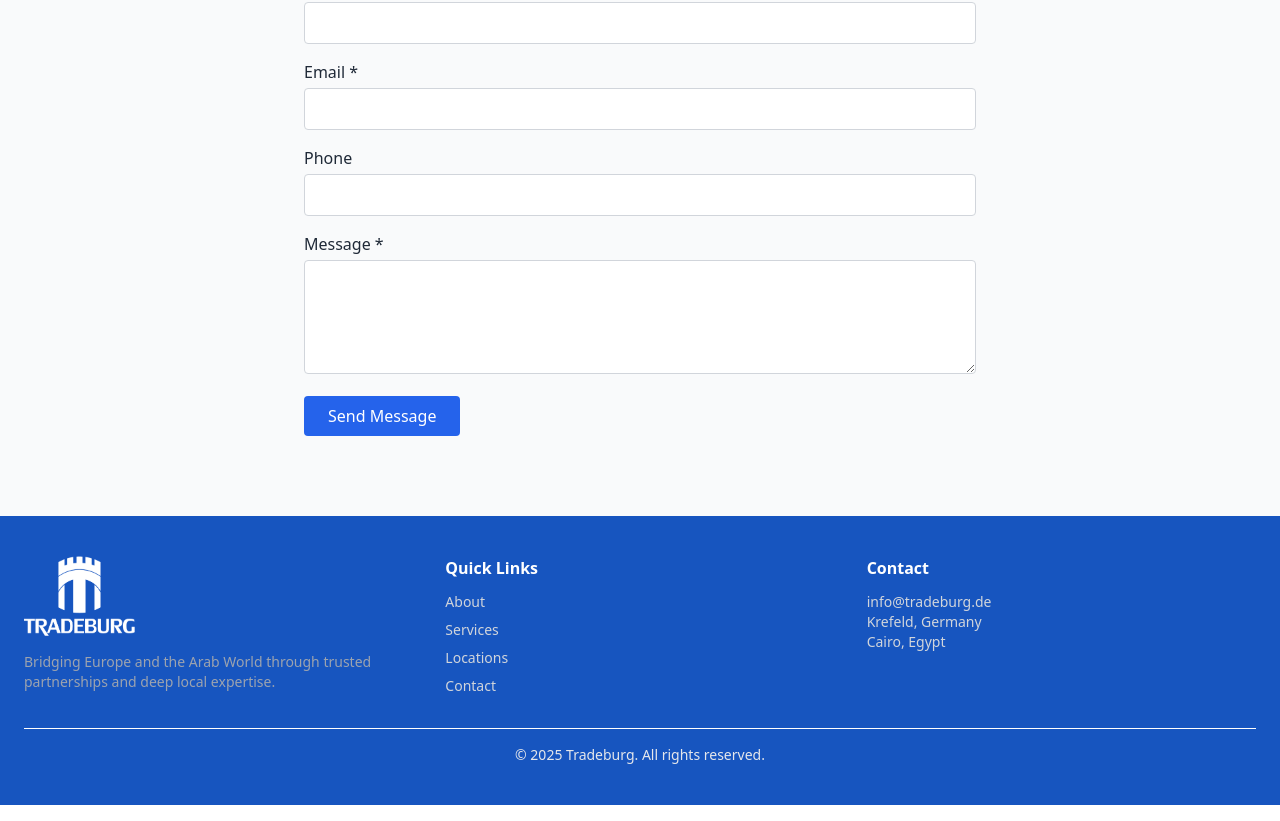
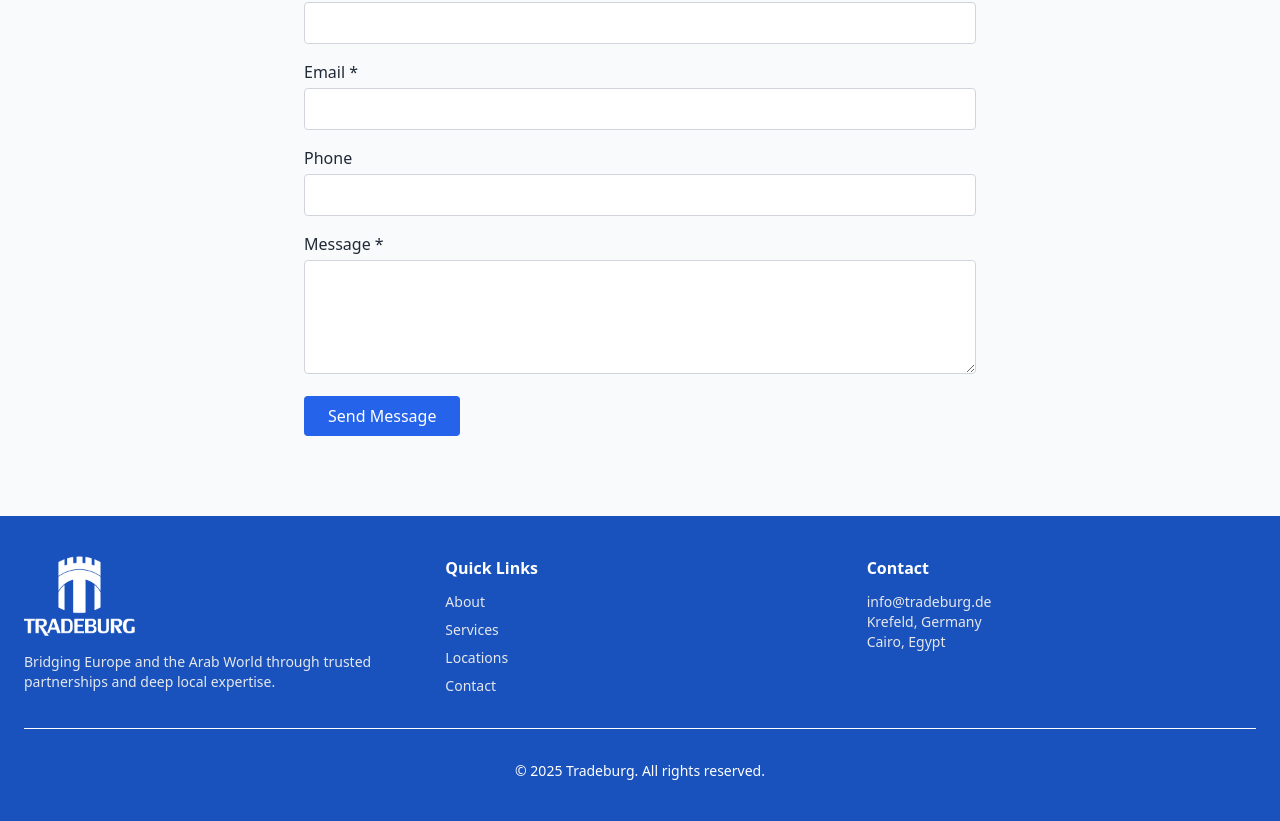
Before and after one commit to ref3at-13/tradeburg, a Next.js app: page / in a window 1280 px wide. Shown: the part 2518-3339 px from the top of the page. Built offline with nearby package versions, Linux system fonts and the light colour scheme.

Commit message:
Footer changes

```diff
--- a/pages/index.js
+++ b/pages/index.js
@@ -179,17 +179,17 @@ export default function Home() {
       </section>
 
       {/* Footer */}
-      <footer className="bg-[#1755BF] text-white py-10 px-6">
+      <footer className="bg-[#1952BC] text-white py-10 px-6">
         <div className="max-w-7xl mx-auto grid md:grid-cols-3 gap-8 text-center md:text-left">
           <div>
             <img src="/Tradeburg Logo White Vertical.png" alt="Tradeburg Logo" className="h-20 mb-4 mx-auto md:mx-0" />
-            <p className="text-sm text-gray-400">
+            <p className="text-sm text-gray-200">
               Bridging Europe and the Arab World through trusted partnerships and deep local expertise.
             </p>
           </div>
           <div>
             <h4 className="font-semibold mb-3 text-white">Quick Links</h4>
-            <ul className="space-y-2 text-sm text-gray-300">
+            <ul className="space-y-2 text-sm text-gray-200">
               <li><a href="#about" className="hover:underline">About</a></li>
               <li><a href="#services" className="hover:underline">Services</a></li>
               <li><a href="#locations" className="hover:underline">Locations</a></li>
@@ -198,14 +198,15 @@ export default function Home() {
           </div>
           <div>
             <h4 className="font-semibold mb-3 text-white">Contact</h4>
-            <p className="text-sm text-gray-300">
+            <p className="text-sm text-gray-200">
               info@tradeburg.de<br />
               Krefeld, Germany<br />
               Cairo, Egypt
             </p>
           </div>
         </div>
-        <div className="mt-8 text-center text-sm text-gray-200 border-t border-gray-200 pt-4 w-full border-t-[1px] border-white">
+        <hr className="border-t border-white my-8" />
+        <div className="text-center text-sm text-white">
           © {new Date().getFullYear()} Tradeburg. All rights reserved.
         </div>
       </footer>
```
